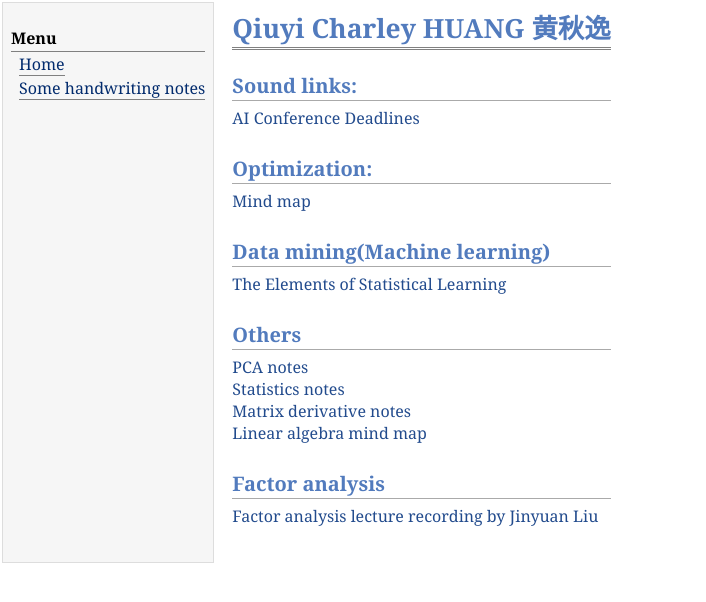
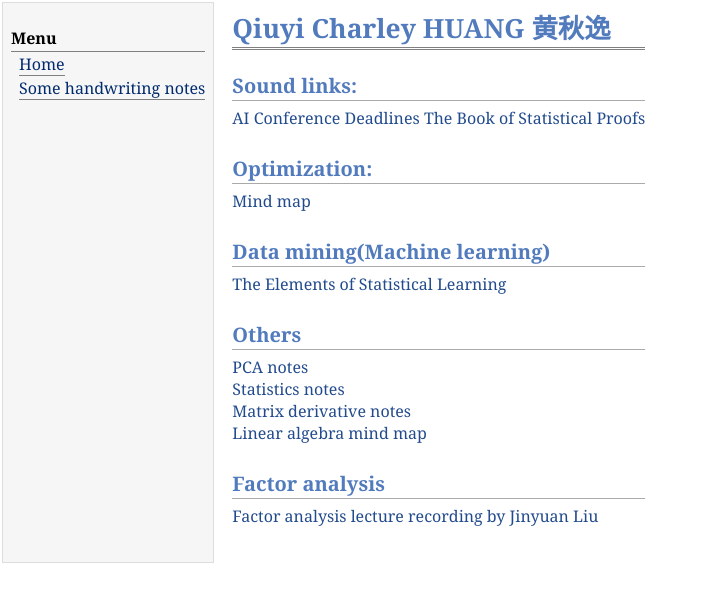
Before and after one commit to Charley-HUANG/charley-huang.github.io, a plain HTML site: page gallery.html in a window 1280 px wide. Shown: the whole page, without its empty margins (0-706 px from the left). Drawn offline with Linux system fonts and the light colour scheme.

Commit message:
sta proof link

```diff
--- a/gallery.html
+++ b/gallery.html
@@ -35,6 +35,7 @@
 
 <h2>Sound links:</h2>
 <a href="https://aideadlin.es/?sub=ML,NLP,DM" target="_blank">AI Conference Deadlines</a>
+<a href="https://statproofbook.github.io/" target="_blank">The Book of Statistical Proofs</a>
 
 
 <h2>Optimization: </h2>
```
